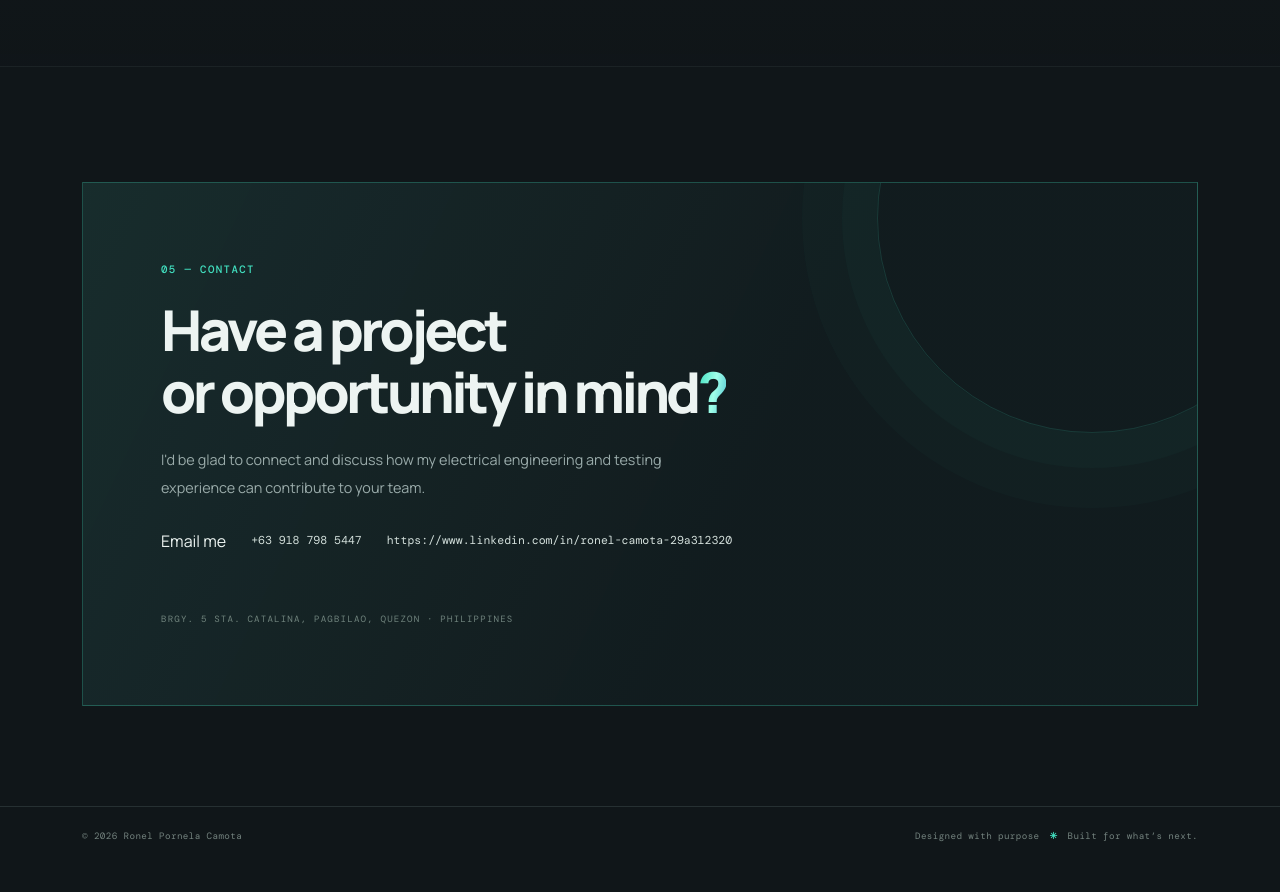
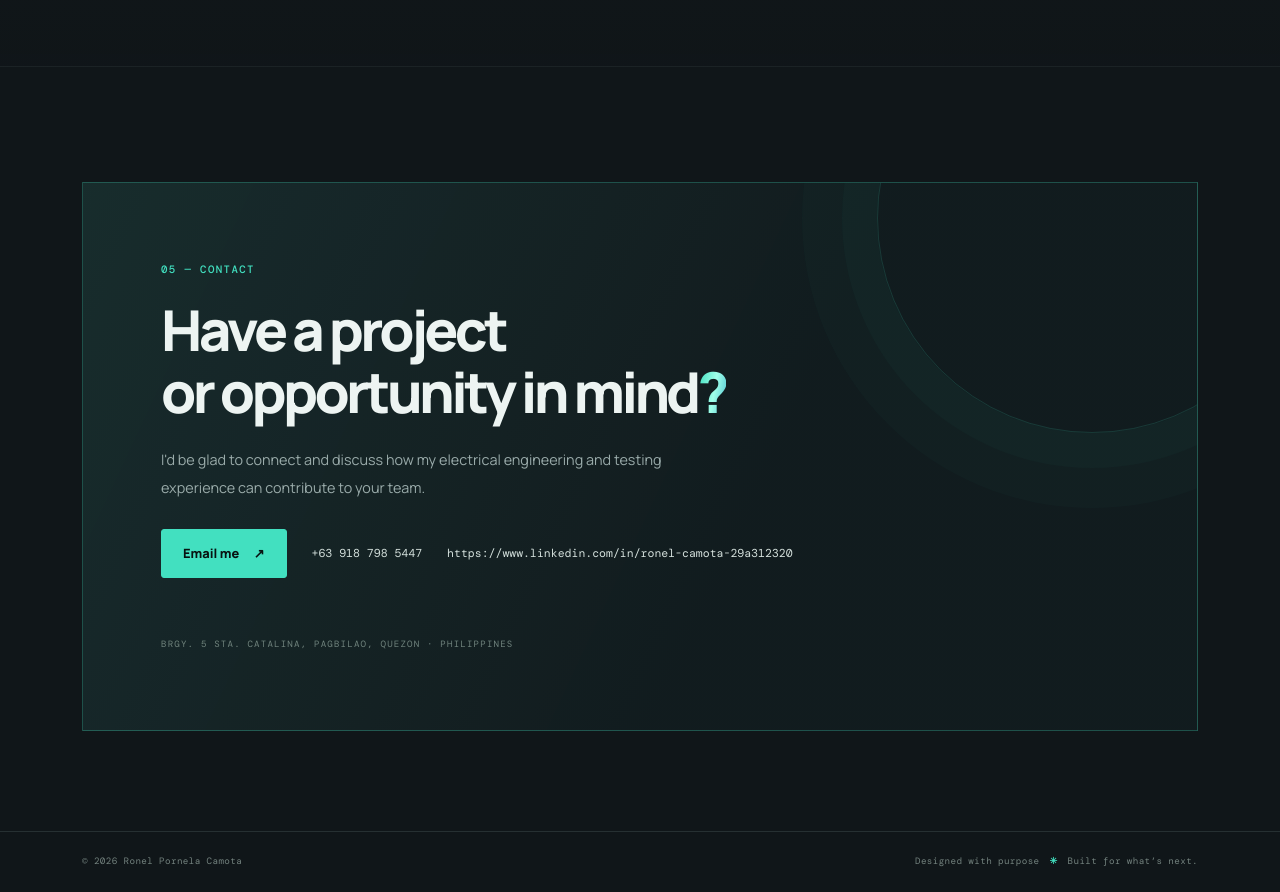
Before and after one commit to xrpcamota/xrp-portfolio, a plain HTML site: page index.html in a window 1280 px wide. Shown: the part 5574-6466 px from the top of the page. Before the commit the page ends 6441 px from the top, so only its background shows below. Drawn offline with nearby package versions, Linux system fonts and the light colour scheme.

Commit message:
Add files via upload

```diff
--- a/index.html
+++ b/index.html
@@ -302,11 +302,7 @@
           <h2>Have a project<br>or opportunity in mind<span class="gradient-text">?</span></h2>
           <p class="contact-copy">I'd be glad to connect and discuss how my electrical engineering and testing experience can contribute to your team.</p>
           <div class="contact-actions">
-            <a href="https://mail.google.com/mail/?view=cm&to=ronelcamota@gmail.com"
-   target="_blank"
-   rel="noopener noreferrer">
-  Email me
-</a>
+            <a class="btn btn-teal" href="mhttps://mail.google.com/mail/?view=cm&to=ronelcamota@gmail.com">Email me <span aria-hidden="true">↗</span></a>
             <a class="contact-phone" href="tel: +639187985447">+63 918 798 5447</a>
             <a class="contact-link" href="https://www.linkedin.com/in/ronel-camota-29a312320" target="_blank" rel="noopener noreferrer">https://www.linkedin.com/in/ronel-camota-29a312320</a>
           </div>
```
